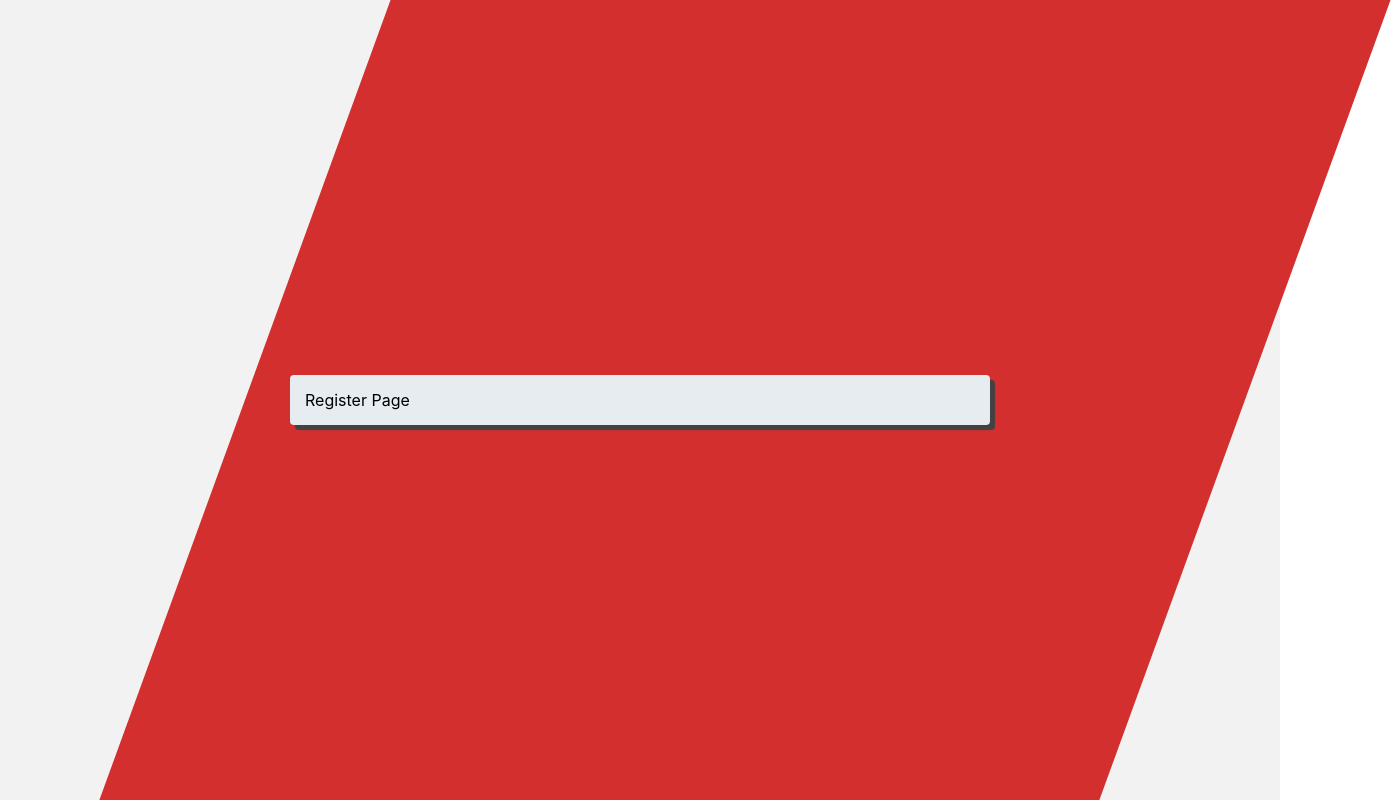
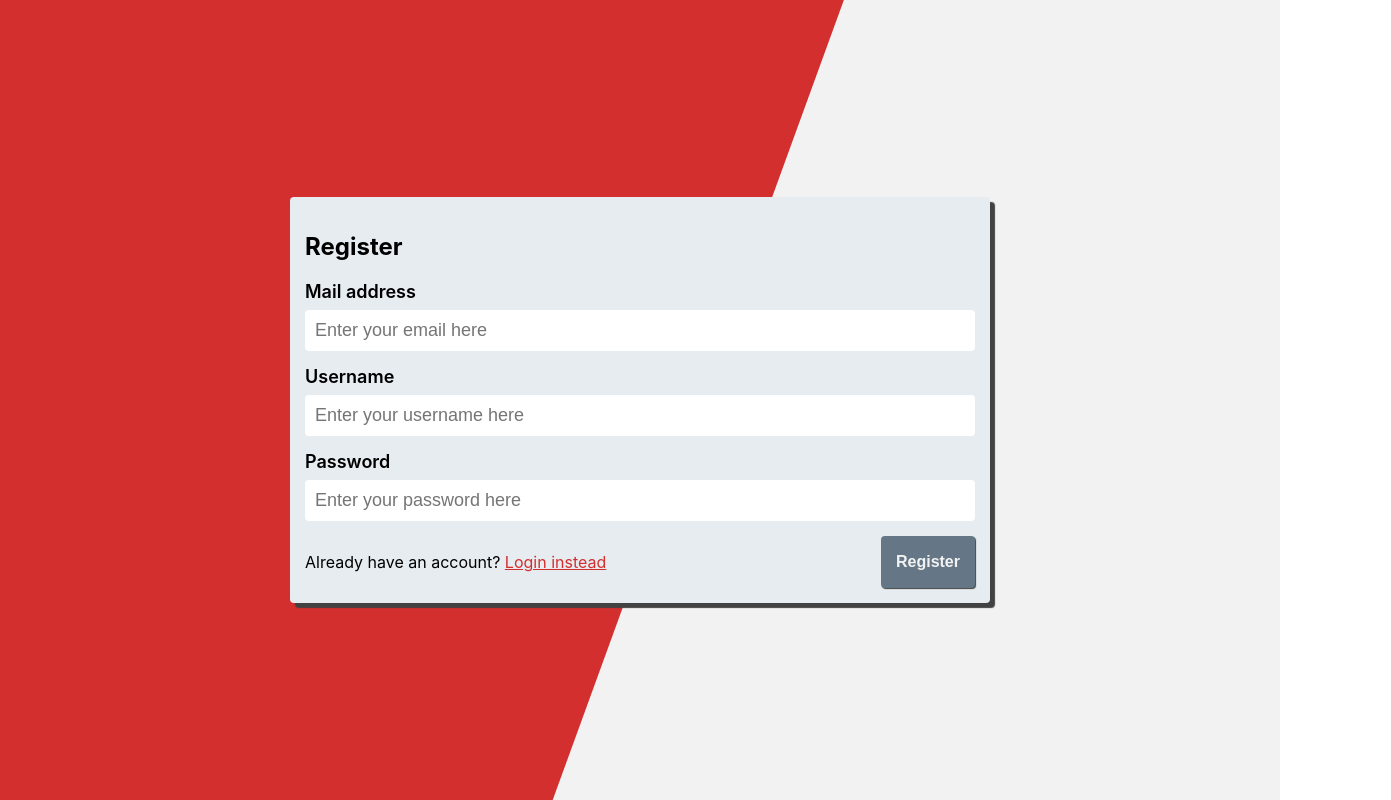
Before and after one commit to ChanManChan/avian-comms, a React (Create React App) app in the folder client/: page /register in a window 1280 px wide. Shown: the whole page, 1391 px wide, since content can reach past the window. Built offline with nearby package versions, Linux system fonts and the light colour scheme.

Commit message:
gui-integration-init

```diff
--- /dev/null
+++ b/client/src/api.js
@@ -0,0 +1,14 @@
+import axios from 'axios'
+
+const apiClient = axios.create({
+    baseURL: 'http://localhost:5000/api',
+    timeout: 1000
+})
+
+export const login = async data => {
+    return await apiClient.post('/auth/login', data).catch(e => ({ error: true, exception: e }))
+}
+
+export const register = async data => {
+    return await apiClient.post('/auth/register', data).catch(e => ({ error: true, exception: e }))
+}
--- a/client/src/pages/auth/Auth.css
+++ b/client/src/pages/auth/Auth.css
@@ -6,7 +6,8 @@
     color: var(--dark);
 }
 
-.loginFooter {
+.loginFooter,
+.registerFooter {
     display: flex;
     justify-content: space-between;
 }
--- a/client/src/pages/auth/Login.js
+++ b/client/src/pages/auth/Login.js
@@ -1,5 +1,6 @@
 import React, { useEffect, useState } from 'react'
 import { useNavigate } from 'react-router-dom'
+import { connect } from 'react-redux'
 
 import './Auth.css'
 import AuthContainer from '../../shared/components/authContainer/AuthContainer'
@@ -7,28 +8,35 @@ import Input from '../../shared/components/input/Input'
 import Button from '../../shared/components/button/Button'
 import Link from '../../shared/components/link/Link'
 import { validateLoginForm, entityToChar } from '../../shared/utils'
+import { getActions } from '../../store/actions/auth'
 
-const LoginPage = () => {
+const LoginPage = ({ login }) => {
     const navigate = useNavigate()
-    const [email, setEmail] = useState('')
+    const [mail, setMail] = useState('')
     const [password, setPassword] = useState('')
     const [isFormValid, setIsFormValid] = useState(false)
 
     useEffect(() => {
-        setIsFormValid(validateLoginForm(email, password))
-    }, [email, password])
+        setIsFormValid(validateLoginForm(mail, password))
+    }, [mail, password])
+
+    const handleLogin = () => {
+        const userDetails = { mail, password }
+        login(userDetails, navigate)
+    }
 
     return (
         <AuthContainer>
+            <h2>Login</h2>
             <div className='inputFormFields'>
-                <Input value={email} onChange={setEmail} placeholder="Enter your email here" label='Mail address' />
+                <Input value={mail} onChange={setMail} placeholder="Enter your email here" label='Mail address' />
                 <Input value={password} onChange={setPassword} placeholder="Enter your password here" label='Password' type='password' />
             </div>
             <div className='loginFooter'>
                 <p>Need an account? <Link text="Create an account" onClick={() => navigate('/register')} /></p>
                 <Button
                  text="Login"
-                 onClick={() => console.log(email, password)}
+                 onClick={handleLogin}
                  disabled={!isFormValid}
                  disabledText={entityToChar("Login functionality is disabled due to: &#10;1> Incorrect email address format &#10;2> Invalid password length (must be between 6-12 characters)")} />
             </div>
@@ -36,4 +44,8 @@ const LoginPage = () => {
     )
 }
 
-export default LoginPage
+const mapActionsToProps = dispatch => ({
+    ...getActions(dispatch)
+})
+
+export default connect(null, mapActionsToProps)(LoginPage)
--- a/client/src/pages/auth/Register.js
+++ b/client/src/pages/auth/Register.js
@@ -1,12 +1,53 @@
-import React from 'react'
+import React, { useState, useEffect } from 'react'
+import { useNavigate } from 'react-router-dom'
+import { connect } from 'react-redux'
 
 import './Auth.css'
 import AuthContainer from '../../shared/components/authContainer/AuthContainer'
+import Input from '../../shared/components/input/Input'
+import Button from '../../shared/components/button/Button'
+import Link from '../../shared/components/link/Link'
+import { entityToChar, validateRegisterForm } from '../../shared/utils'
+import { getActions } from '../../store/actions/auth'
 
-const RegisterPage = () => {
+const RegisterPage = ({ register }) => {
+    const navigate = useNavigate()
+    const [mail, setMail] = useState('')
+    const [username, setUsername] = useState('')
+    const [password, setPassword] = useState('')
+    const [isFormValid, setIsFormValid] = useState(false)
+
+    useEffect(() => {
+        setIsFormValid(validateRegisterForm(mail, password, username))
+    }, [mail, password, username])
+
+    const handleRegister = () => {
+        const userDetails = { mail, password, username }
+        register(userDetails, navigate)
+    }
+
     return (
-        <AuthContainer>Register Page</AuthContainer>
+        <AuthContainer>
+            <h2>Register</h2>
+            <div className='inputFormFields'>
+                <Input value={mail} onChange={setMail} placeholder="Enter your email here" label='Mail address' />
+                <Input value={username} onChange={setUsername} placeholder="Enter your username here" label='Username' />
+                <Input value={password} onChange={setPassword} placeholder="Enter your password here" label='Password' type='password' />
+            </div>
+            <div className='registerFooter'>
+                <p>Already have an account? <Link text="Login instead" onClick={() => navigate('/login')} /></p>
+                <Button
+                 text="Register"
+                 onClick={handleRegister}
+                 disabled={!isFormValid}
+                 disabledText={entityToChar("Register functionality is disabled due to: &#10;1> Incorrect email address format &#10;2> Invalid password length (must be between 6-12 characters) &#10;3> Invalid username length (must be between 3-12 characters)")} />
+            </div>
+        </AuthContainer>
     )
 }
 
-export default RegisterPage
+const mapActionsToProps = dispatch => ({
+    ...getActions(dispatch)
+})
+
+export default connect(null, mapActionsToProps)(RegisterPage)
--- a/client/src/shared/components/button/Button.css
+++ b/client/src/shared/components/button/Button.css
@@ -38,7 +38,7 @@
 .genericButton:disabled:hover:before {
     content: "";
     position: absolute;
-    top: -12%;
+    top: -13%;
     left: 50%;
     margin-left: -8px;
     border-width: 5px;
--- a/client/src/shared/utils.js
+++ b/client/src/shared/utils.js
@@ -19,5 +19,13 @@ export const validateLoginForm = (email, password) => {
     return isMailValid && isPasswordValid
 }
 
+export const validateRegisterForm = (email, password, username) => {
+    const isMailValid = validateMail(email)
+    const isPasswordValid = validatePassword(password)
+    const isUsernameValid = validateUsername(username)
+    return isMailValid && isPasswordValid && isUsernameValid
+}
+
 const validateMail = email => /^[a-zA-Z0-9._-]+@[a-zA-Z0-9.-]+\.[a-zA-Z]{2,4}$/.test(email)
 const validatePassword = ({ length }) => length >= 6 && length <= 12
+const validateUsername = ({ length }) => length >= 3 && length <= 12
--- a/client/src/store/actions/auth.js
+++ b/client/src/store/actions/auth.js
@@ -0,0 +1,43 @@
+import * as api from '../../api'
+
+export const AUTH_ACTIONS = {
+    SET_USER_DETAILS: 'AUTH.SET_USER_DETAILS'
+}
+
+export const getActions = dispatch => {
+    return {
+        login: (userDetails, navigate) => dispatch(login(userDetails, navigate)),
+        register: (userDetails, navigate) => dispatch(register(userDetails, navigate))
+    }
+}
+
+const setUserDetails = userDetails => {
+    return {
+        type: AUTH_ACTIONS.SET_USER_DETAILS,
+        userDetails
+    }
+}
+
+const login = (userDetails, navigate) => async dispatch => {
+    const response = await api.login(userDetails)
+    if (response.error) {
+
+    } else {
+        const userDetails = response.data
+        localStorage.setItem('user', JSON.stringify(userDetails))
+        dispatch(setUserDetails(userDetails))
+        navigate('/dashboard')
+    }
+}
+
+const register = (userDetails, navigate) => async dispatch => {
+    const response = await api.register(userDetails)
+    if (response.error) {
+
+    } else {
+        const userDetails = response.data
+        localStorage.setItem('user', JSON.stringify(userDetails))
+        dispatch(setUserDetails(userDetails))
+        navigate('/dashboard')
+    }
+}
--- a/client/src/store/reducers/auth.js
+++ b/client/src/store/reducers/auth.js
@@ -1,12 +1,15 @@
+import { AUTH_ACTIONS } from '../actions/auth'
+
 const INITIAL_STATE = {
     userDetails: null
 }
 
 const reducer = (state = INITIAL_STATE, action) => {
     switch(action.type) {
-        case 'DUMMY':
+        case AUTH_ACTIONS.SET_USER_DETAILS:
             return {
-                ...state
+                ...state,
+                userDetails: action.userDetails
             }
         default:
             return state
```
